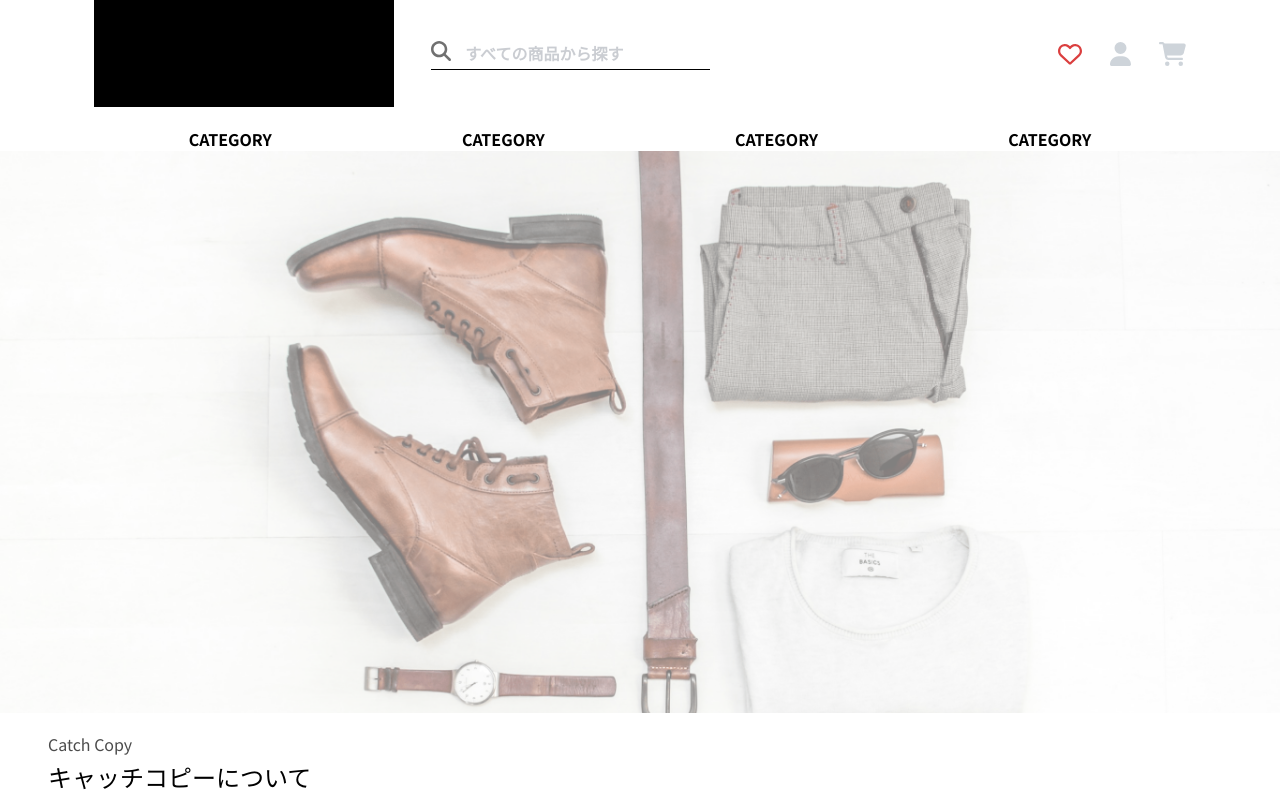
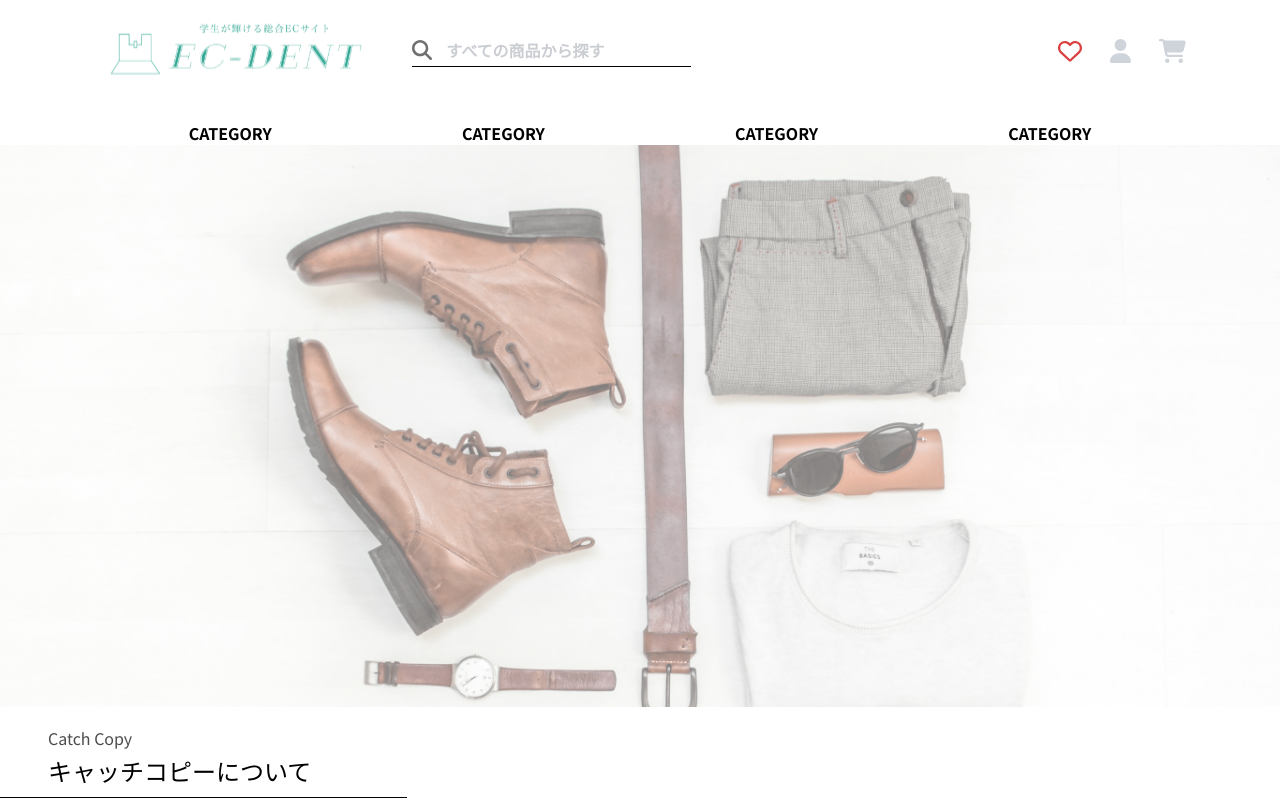
Before and after one commit to daito-kawasaki/ec-dent-app, a Next.js app in the folder frontend/: page /brand in a window 1280 px wide. Shown: the top 800 px of the page. Built offline with nearby package versions, Linux system fonts and the light colour scheme; a web font is replaced by a local one.

Commit message:
ストアヘッダーの修正

```diff
--- a/frontend/src/components/common/store-header.tsx
+++ b/frontend/src/components/common/store-header.tsx
@@ -7,6 +7,9 @@ import { faCartShopping } from '@fortawesome/free-solid-svg-icons'
 import { config } from '@fortawesome/fontawesome-svg-core'
 import '@fortawesome/fontawesome-svg-core/styles.css'
 config.autoAddCss = false
+import Image from 'next/image'
+import { IMGPATH_HEADER } from '@/lib/common'
+import { notoSansBengali } from '@/lib/fonts'
 
 export default function StoreHeader() {
     const list_setting =
@@ -17,17 +20,21 @@ export default function StoreHeader() {
                 <div
                     id="left-block"
                     className="flex justify-between gap-[2.928vw] items-center hover:justify-center">
-                    <Link href="">
-                        <div
-                            id="ec-dent-logo"
-                            className=" w-[300px] h-[107px] bg-black">
-                            {/* <Image src="/" alt="" width={500} height={500} /> */}
+                    <Link href="/">
+                        <div id="ec-dent-logo" className=" w-[21.96vw] h-auto">
+                            <Image
+                                src={`${IMGPATH_HEADER}ec-dent-logo.svg`}
+                                alt=""
+                                width={500}
+                                height={500}
+                                className=" img_setting"
+                            />
                         </div>
                     </Link>
 
                     <div
                         id="search-items"
-                        className="border-b border-black py-1 h-fit flex gap-[1.098vw] ">
+                        className="border-b border-black py-1 h-fit flex items-center">
                         <FontAwesomeIcon
                             icon={faMagnifyingGlass}
                             size="lg"
@@ -36,25 +43,47 @@ export default function StoreHeader() {
                         <input
                             type="text"
                             placeholder="すべての商品から探す"
-                            className="border-none w-fit p-0 font-bold text-black opacity-35"
+                            className="border-none pl-[1.098vw] w-fit p-0 font-bold text-black opacity-35 focus:border-none focus:ring-2 focus:ring-[#5CCEA7] rounded-lg"
                         />
                     </div>
                 </div>
                 <div id="right-block" className="flex gap-[2.2vw] items-center">
-                    <FontAwesomeIcon icon={faHeart} size="xl" color="#db3f3f" />
-                    <FontAwesomeIcon icon={faUser} size="xl" color="#CED4DA" />
-                    <FontAwesomeIcon
-                        icon={faCartShopping}
-                        size="xl"
-                        color="#CED4DA"
-                    />
+                    <Link href="/favorites">
+                        <FontAwesomeIcon
+                            icon={faHeart}
+                            size="xl"
+                            color="#db3f3f"
+                        />
+                    </Link>
+                    <Link href="/mypage">
+                        <FontAwesomeIcon
+                            icon={faUser}
+                            size="xl"
+                            color="#CED4DA"
+                        />
+                    </Link>
+                    <Link href="/carts">
+                        <FontAwesomeIcon
+                            icon={faCartShopping}
+                            size="xl"
+                            color="#CED4DA"
+                        />
+                    </Link>
                 </div>
             </div>
             <nav className="flex px-[7.32vw] justify-between font-bold">
-                <li className={`${list_setting}`}>CATEGORY</li>
-                <li className={`${list_setting}`}>CATEGORY</li>
-                <li className={`${list_setting}`}>CATEGORY</li>
-                <li className={`${list_setting}`}>CATEGORY</li>
+                <li className={`${list_setting} ${notoSansBengali}`}>
+                    CATEGORY
+                </li>
+                <li className={`${list_setting} ${notoSansBengali}`}>
+                    CATEGORY
+                </li>
+                <li className={`${list_setting} ${notoSansBengali}`}>
+                    CATEGORY
+                </li>
+                <li className={`${list_setting} ${notoSansBengali}`}>
+                    CATEGORY
+                </li>
             </nav>
         </header>
     )
```
